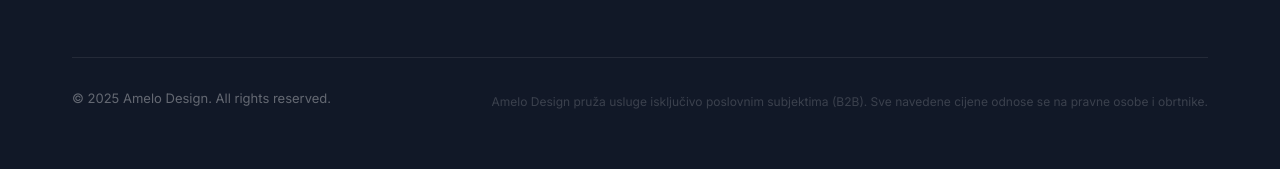
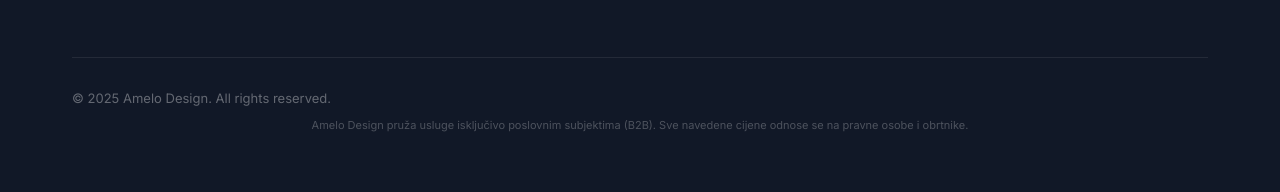
Before and after one commit to Web-studio-55/amelo-design, a plain HTML site: page projects.html in a window 1280 px wide. Shown: the part 2423-2615 px from the top of the page. Before the commit the page ends 2592 px from the top, so only its background shows below. Drawn offline with nearby package versions, Linux system fonts and the light colour scheme.

Commit message:
Fix B2B disclaimer layout - move below footer flex row on all pages
Co-Authored-By: Claude Sonnet 4.6 <noreply@anthropic.com>

```diff
--- a/projects.html
+++ b/projects.html
@@ -330,8 +330,8 @@
   </div>
   <div class="footer-bottom">
     <p>© 2025 Amelo Design. All rights reserved.</p>
-    <p style="font-size:12px;opacity:0.5;margin-top:4px;" data-en="Amelo Design provides services exclusively to business entities (B2B). All prices apply to legal entities and sole traders." data-hr="Amelo Design pruža usluge isključivo poslovnim subjektima (B2B). Sve navedene cijene odnose se na pravne osobe i obrtnike.">Amelo Design pruža usluge isključivo poslovnim subjektima (B2B). Sve navedene cijene odnose se na pravne osobe i obrtnike.</p>
   </div>
+  <p style="text-align:center;font-size:11px;color:rgba(255,255,255,0.25);padding:12px 24px 0;" data-en="Amelo Design provides services exclusively to business entities (B2B). All prices apply to legal entities and sole traders." data-hr="Amelo Design pruža usluge isključivo poslovnim subjektima (B2B). Sve navedene cijene odnose se na pravne osobe i obrtnike.">Amelo Design pruža usluge isključivo poslovnim subjektima (B2B). Sve navedene cijene odnose se na pravne osobe i obrtnike.</p>
 </footer>
 
 <script>
```
Also changed, not shown: contact.html (+1 -1 lines), index.html (+1 -1 lines), references.html (+1 -1 lines), services.html (+1 -1 lines).
